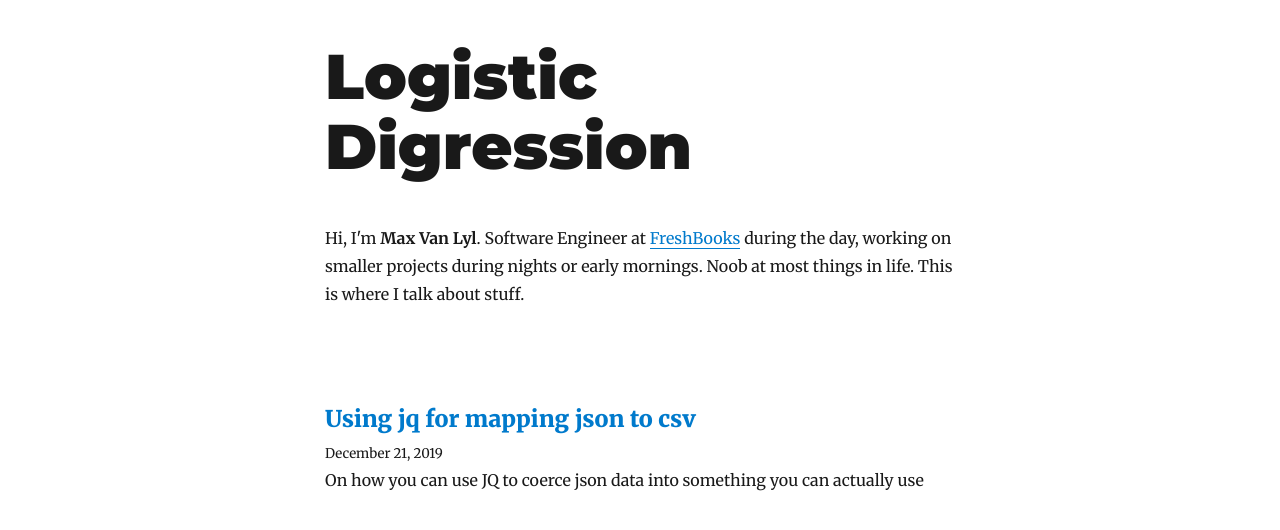
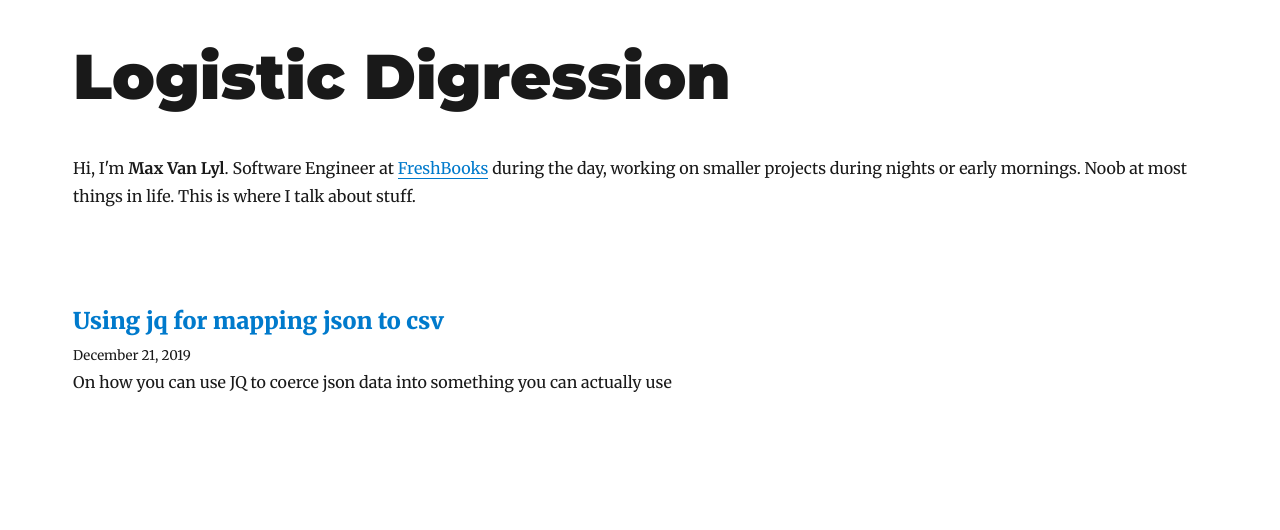
Before and after one commit to maxlvl/logistic_digression, a Gatsby site: page / in a window 1280 px wide. Built offline with nearby package versions, Linux system fonts and the light colour scheme; Gatsby itself is replaced by a stand-in of ours; some packages are replaced by stand-ins of ours.

Commit message:
Update global width

```diff
--- a/src/components/layout.js
+++ b/src/components/layout.js
@@ -56,7 +56,7 @@ class Layout extends React.Component {
         style={{
           marginLeft: `auto`,
           marginRight: `auto`,
-          maxWidth: rhythm(24),
+          maxWidth: rhythm(42),
           padding: `${rhythm(1.5)} ${rhythm(3 / 4)}`,
         }}
       >
```
